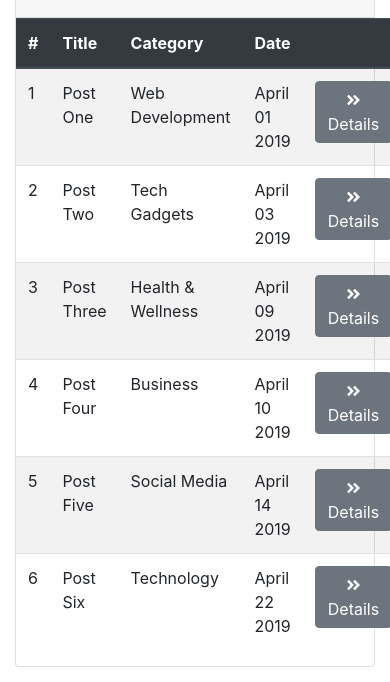
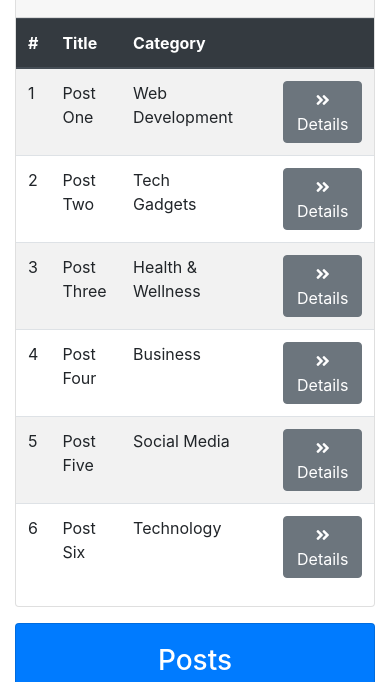
Before and after one commit to psyhedeliq/blog, a plain HTML site: page index.html in a window 390 px wide. Shown: the part 359-1041 px from the top of the page. Drawn offline with nearby package versions, Linux system fonts and the light colour scheme; a script that the page names is missing.

Commit message:
fix small screen

```diff
--- a/index.html
+++ b/index.html
@@ -138,7 +138,7 @@
                     <th>#</th>
                     <th>Title</th>
                     <th>Category</th>
-                    <th>Date</th>
+                    <th></th>
                     <th></th>
                   </tr>
                 </thead>
@@ -147,7 +147,7 @@
                     <td>1</td>
                     <td>Post One</td>
                     <td>Web Development</td>
-                    <td>April 01 2019</td>
+                    <td></td>
                     <td>
                       <a href="details.html" class="btn btn-secondary">
                         <i class="fas fa-angle-double-right"></i> Details
@@ -158,7 +158,7 @@
                     <td>2</td>
                     <td>Post Two</td>
                     <td>Tech Gadgets</td>
-                    <td>April 03 2019</td>
+                    <td></td>
                     <td>
                       <a href="details.html" class="btn btn-secondary">
                         <i class="fas fa-angle-double-right"></i> Details
@@ -169,7 +169,7 @@
                     <td>3</td>
                     <td>Post Three</td>
                     <td>Health & Wellness</td>
-                    <td>April 09 2019</td>
+                    <td></td>
                     <td>
                       <a href="details.html" class="btn btn-secondary">
                         <i class="fas fa-angle-double-right"></i> Details
@@ -180,7 +180,7 @@
                     <td>4</td>
                     <td>Post Four</td>
                     <td>Business</td>
-                    <td>April 10 2019</td>
+                    <td></td>
                     <td>
                       <a href="details.html" class="btn btn-secondary">
                         <i class="fas fa-angle-double-right"></i> Details
@@ -191,7 +191,7 @@
                     <td>5</td>
                     <td>Post Five</td>
                     <td>Social Media</td>
-                    <td>April 14 2019</td>
+                    <td></td>
                     <td>
                       <a href="details.html" class="btn btn-secondary">
                         <i class="fas fa-angle-double-right"></i> Details
@@ -202,7 +202,7 @@
                     <td>6</td>
                     <td>Post Six</td>
                     <td>Technology</td>
-                    <td>April 22 2019</td>
+                    <td></td>
                     <td>
                       <a href="details.html" class="btn btn-secondary">
                         <i class="fas fa-angle-double-right"></i> Details
```
